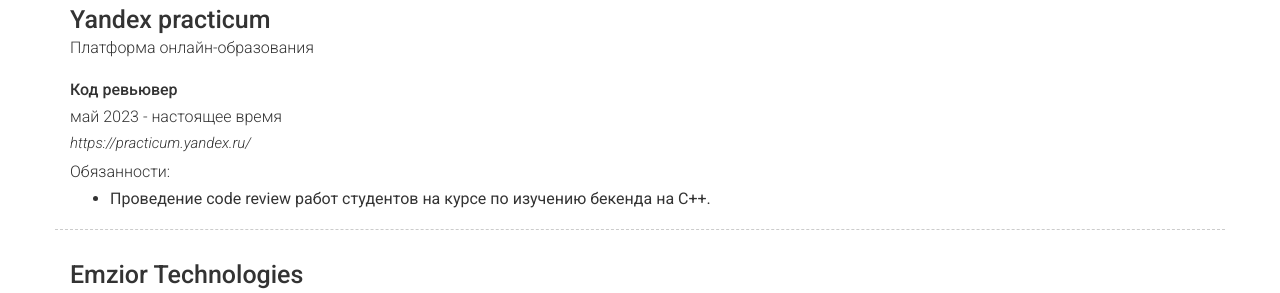
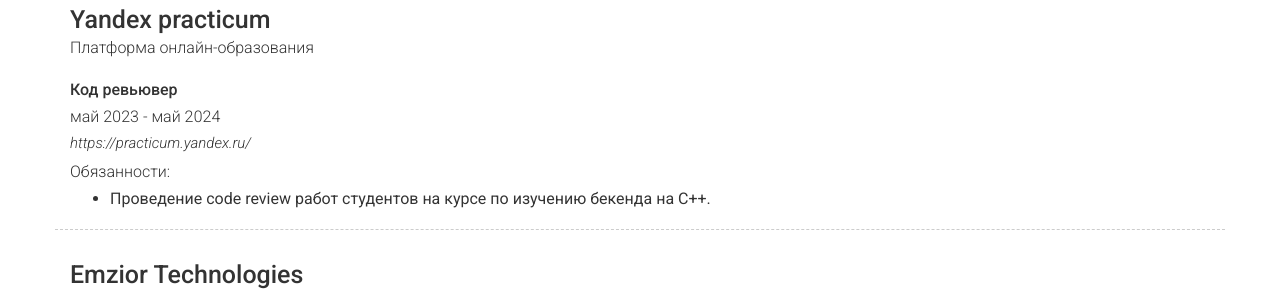
Before and after one commit to msoshnev/cv, a Jekyll site: the page built from index.md, in a window 1280 px wide and 900 px high, scrolled down 812 px. Shown: the part 153-446 px from the top of the window. Built offline with Jekyll 4.4.1, drawn with Linux system fonts in a browser that asks for light colours; nearby versions of some CDN libraries.

Commit message:
fix yandex

```diff
--- a/_config.yml
+++ b/_config.yml
@@ -64,7 +64,7 @@ content:
         border: weak
         title: Yandex practicum
         sub_title: Код ревьювер
-        caption: май 2023 - настоящее время
+        caption: май 2023 - май 2024
         link: https://practicum.yandex.ru/
         quote: >
           Платформа онлайн-образования
```
